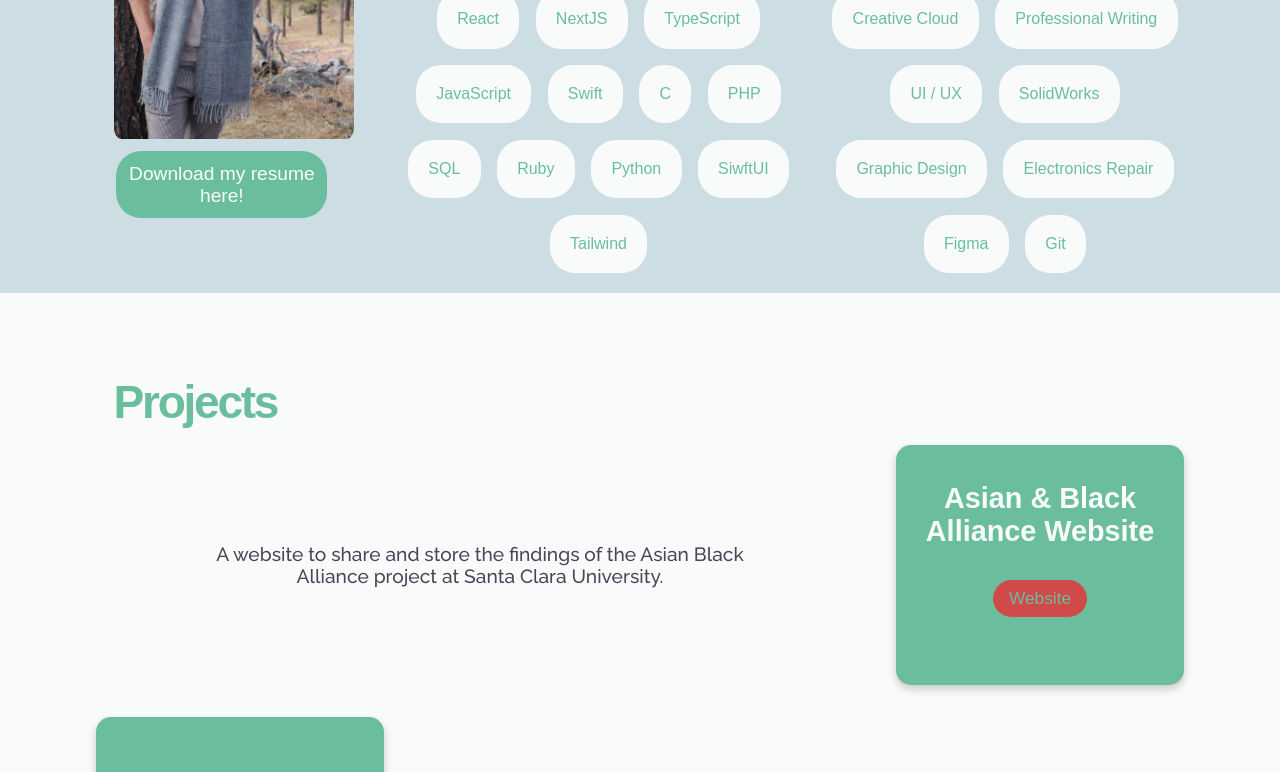
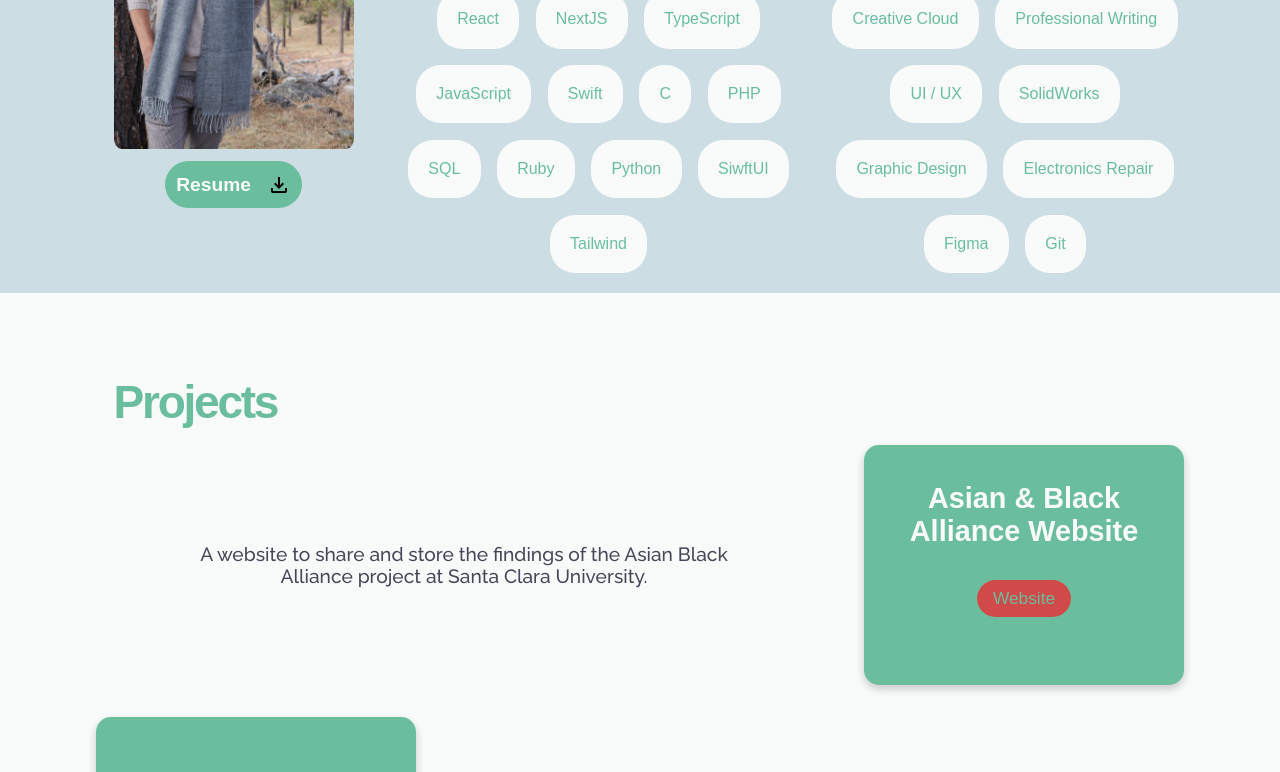
Before and after one commit to jackcdavey/PersonalWebsite, a React (Create React App) app: page / in a window 1280 px wide. Shown: the part 1300-2072 px from the top of the page. Built offline with nearby package versions, Linux system fonts and the light colour scheme; a web font is replaced by a local one.

Commit message:
Resume download button style updates

```diff
--- a/src/components/AboutMe.tsx
+++ b/src/components/AboutMe.tsx
@@ -2,6 +2,7 @@ import jackProfile from "../assets/images/me.jpg"
 import resume from "../assets/images/Resume.png"
 import AnimatedTitle from "../hooks/revealText"
 import { motion, AnimatePresence } from "framer-motion"
+import DownloadLogo from "../assets/images/download_symbol.svg"
 
 import {
 	SectionWrap,
@@ -58,7 +59,19 @@ export default function AboutMe() {
 
 
 					<ProjectLink href={resume} download={"resume.png"}>
-						<ResumeDownload>Download my resume here!</ResumeDownload>
+						<ResumeDownload>
+							Resume
+							<img
+								src={DownloadLogo}
+								alt="download"
+								style={{
+									marginLeft: "1rem",
+								}}
+							/>
+
+
+
+						</ResumeDownload>
 					</ProjectLink>
 				</ProfileImageWrap>
 				<div>
--- a/src/styles/stylesheet.js
+++ b/src/styles/stylesheet.js
@@ -102,7 +102,7 @@ export const SectionRow = styled(motion.div)`
 	justify-content: center;
 	align-items: center;
 
-	@media (max-width: 510px) {
+	@media (max-width: 710px) {
 		flex-direction: column;
 	}
 `
@@ -178,8 +178,8 @@ export const ResumeDownload = styled.div`
 	flex-direction: row;
 	justify-content: center;
 	align-items: center;
-	width: 80%;
-	padding: 5%;
+	width: 100%;
+	padding: 10%;
 	margin-top: 1.5vh;
 	margin-bottom: 1.5vh;
 	border-radius: 25px;
@@ -187,7 +187,7 @@ export const ResumeDownload = styled.div`
 	transition: 0.2s;
 	text-align: center;
 	font-family: Raileway, sans-serif;
-	font-weight: 400;
+	font-weight: bold;
 	color: ${COLORS.lightShade};
 	font-size: 1em;
 
@@ -264,6 +264,7 @@ export const ProjectImage = styled.img`
 export const ProjectLink = styled.a`
 	align-items: center;
 	display: flex;
+	flex-direction: column;
 	text-decoration: none;
 
 `
@@ -303,10 +304,12 @@ export const ProjRowLeft = styled(SectionRow)`
 		align-items: center;
 		flex-direction: row !important;
 		width: 100%;
+		margin-left: 2rem;
 
 		@media (max-width: 710px) {
 			justify-content: center !important;
 			flex-wrap: wrap;
+			margin-left: 0rem;
 		}
 	`
 
@@ -315,11 +318,13 @@ export const ProjRowLeft = styled(SectionRow)`
 		align-items: center;
 		flex-direction: row !important;
 		width: 100%;
+		margin-right: 2rem;
 
 		@media (max-width: 710px) {
 			flex-wrap: wrap;
 			flex-direction: column-reverse !important;
 			justify-content: center !important;
+			margin-right: 0rem;
 		}
 	`
 
```
Also changed, not shown: src/assets/images/download_symbol.svg (added).
